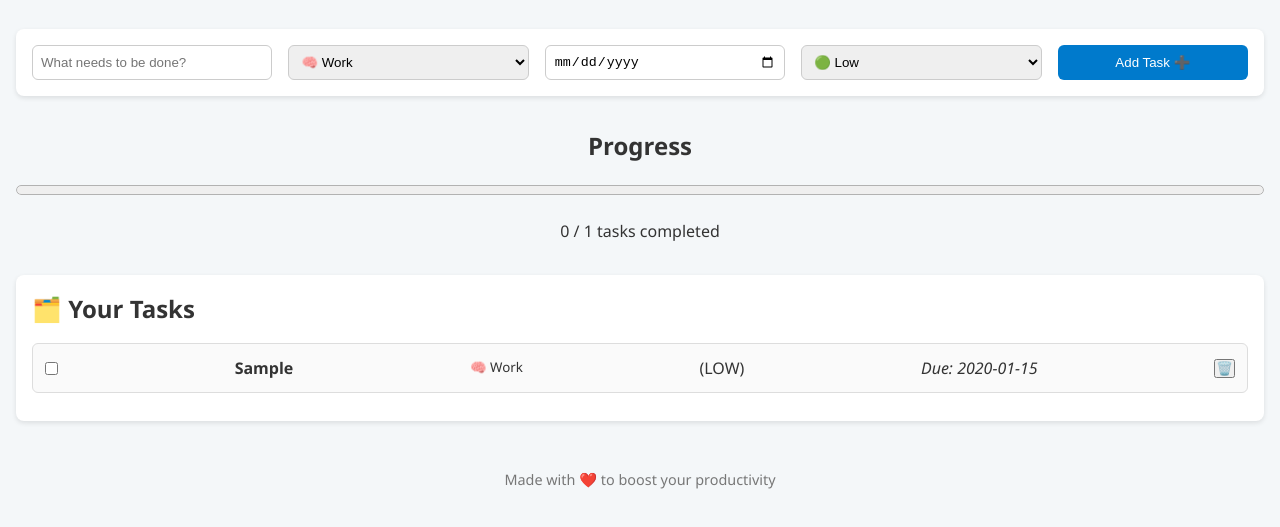
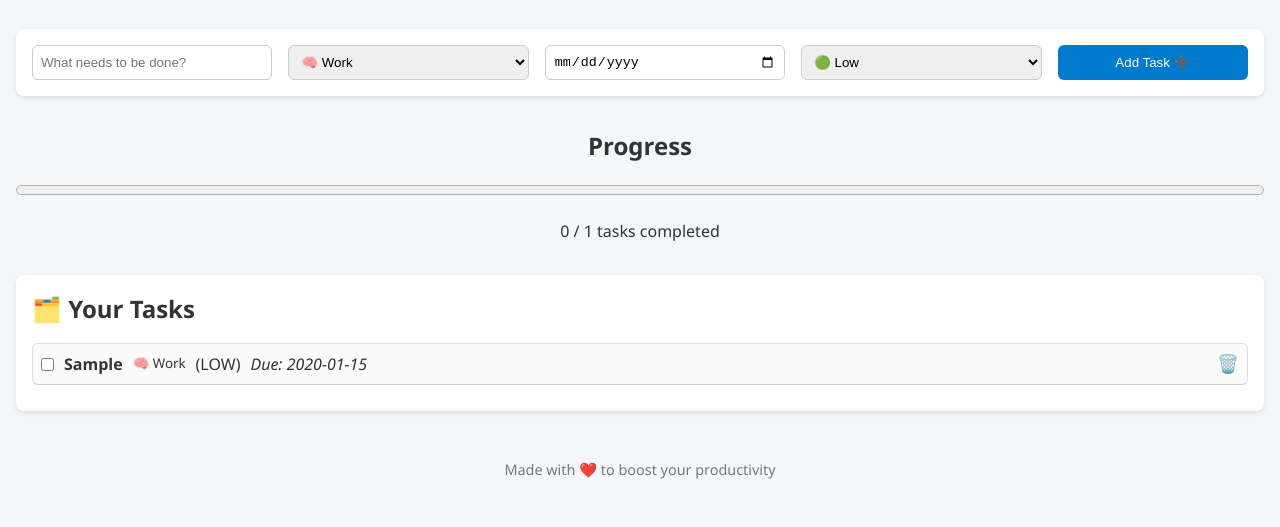
Before and after one commit to alfinmanoj/to-do-list-app, a plain HTML site: page index.html in a window 1280 px wide. Both pictures are taken after typing "Sample", "2020-01-15" into the empty fields and a click on the button "Add Task ➕". Shown: the part 91-618 px from the top of the page. Drawn offline with Linux system fonts and the light colour scheme.

Commit message:
style: enhance task item UI with completed state, layout, and delete button styling

```diff
--- a/style.css
+++ b/style.css
@@ -114,6 +114,35 @@
     color: #777;
   }
 
+
+/* === Task List Styling ===
+   Styles for completed tasks, task item layout, and delete button appearance
+*/
+  .completed {
+    text-decoration: line-through;
+    opacity: 0.6;
+  }
+
+  #tasks li {
+    margin: 10px 0;
+    padding: 8px;
+    border-bottom: 1px solid #ccc;
+    display: flex;
+    align-items: center;
+    gap: 10px;
+    flex-wrap: wrap;
+  }
+
+  button.delete-btn {
+    margin-left: auto;
+    cursor: pointer;
+    background: none;
+    border: none;
+    font-size: 1.1em;
+  }
+
+
+
   /* Responsive */
   @media (max-width: 768px) {
     #new-task-form {
```
